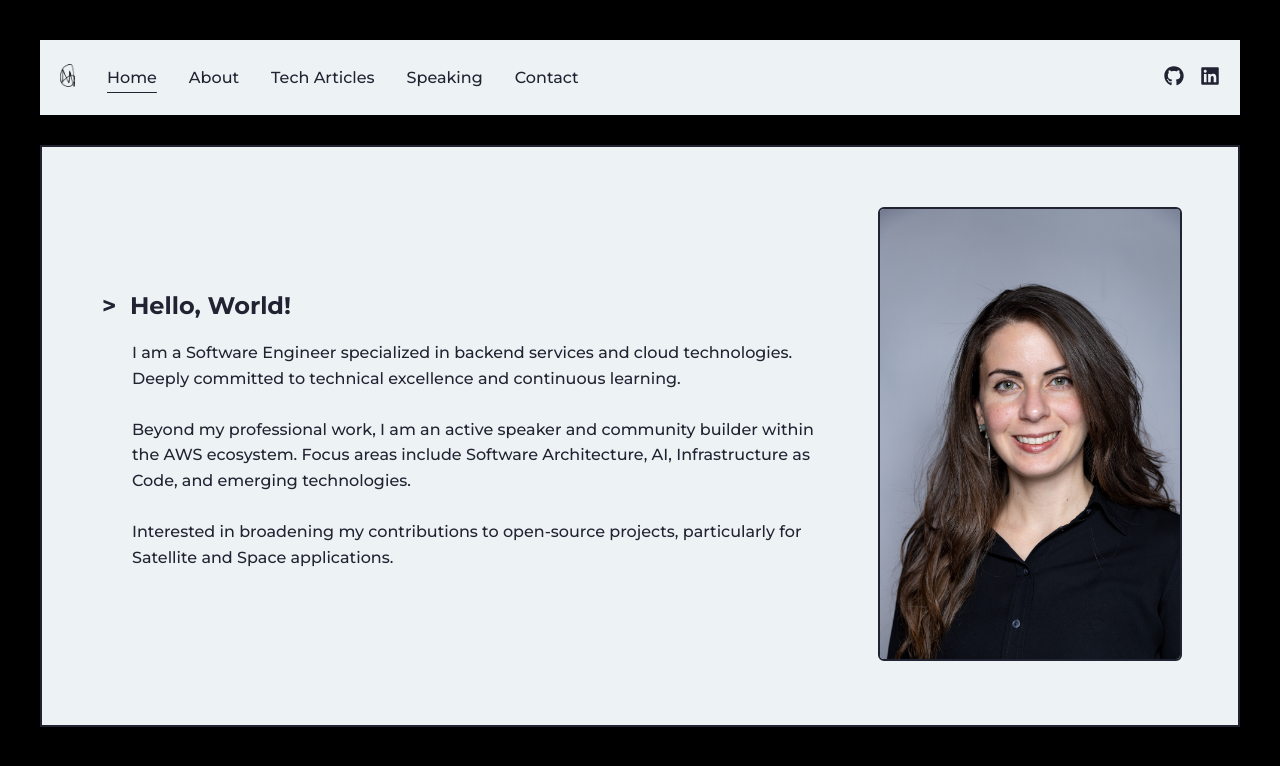
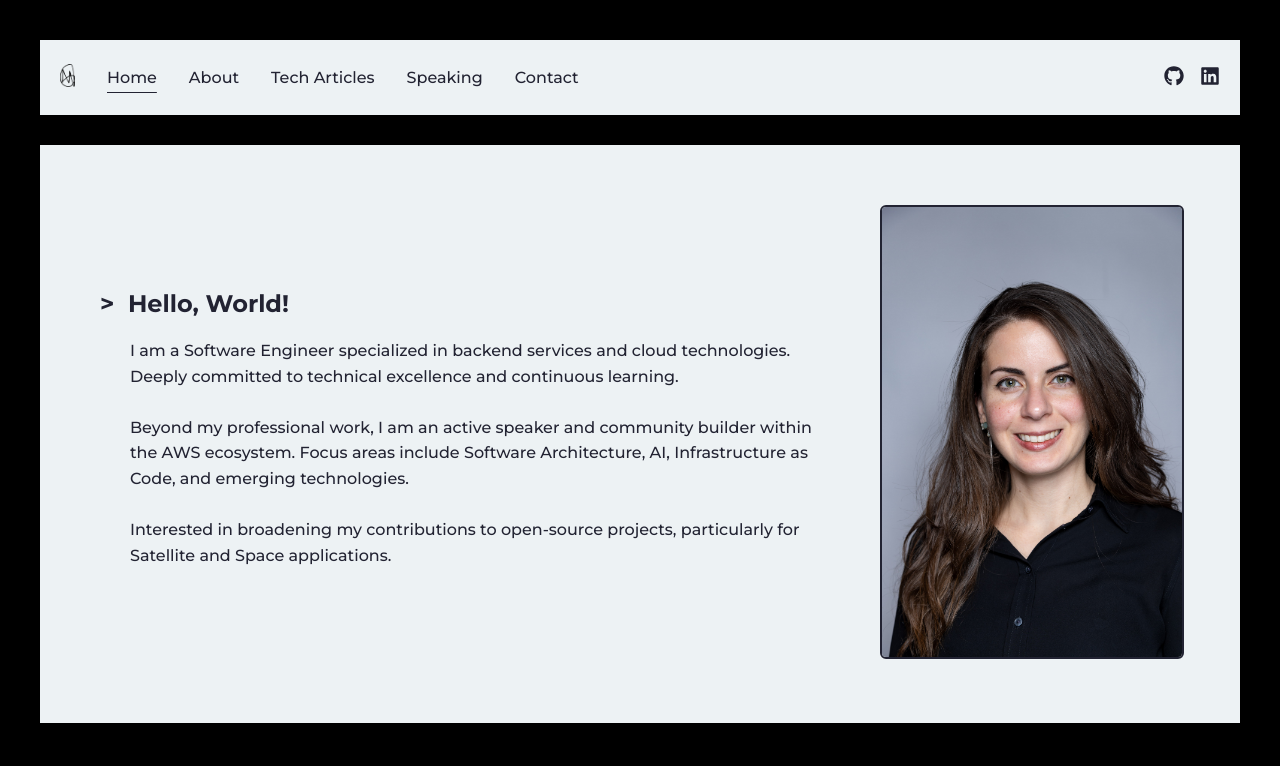
Before and after one commit to mgrinstein/mgrinstein.github.io, a React (Create React App) app: page /#/ in a window 1280 px wide. Shown: the top 766 px of the page. Built offline with nearby package versions, Linux system fonts and the light colour scheme.

Commit message:
refactor: simplify home component

```diff
--- a/src/components/HomeComponent.css
+++ b/src/components/HomeComponent.css
@@ -8,8 +8,6 @@
     max-width: 1200px;
     margin: 30px auto;
     background-color: var(--antiflash-white);
-    border: 2px solid var(--raisin-black);
-    box-shadow: 0 2px 10px rgba(0, 0, 0, 0.1);
     padding: 60px;
   }
 
--- a/src/components/HomeComponent.js
+++ b/src/components/HomeComponent.js
@@ -1,21 +1,12 @@
 import React from "react";
 import "./HomeComponent.css";
-
-const HomeComponentText = ({ text }) => {
-
-    return <p>{text}</p>
-
-};
 
 export function HomeComponent({ title, image, text }) {
     return (
         <div className="home-component-container">
             <div className="home-component-text">
                 {title && <h2>&gt; &nbsp;Hello, World!</h2>}
-                <HomeComponentText
-                    text={text
-                    }
-                />
+                <p>{text}</p>
             </div>
             {image && (
 
```
